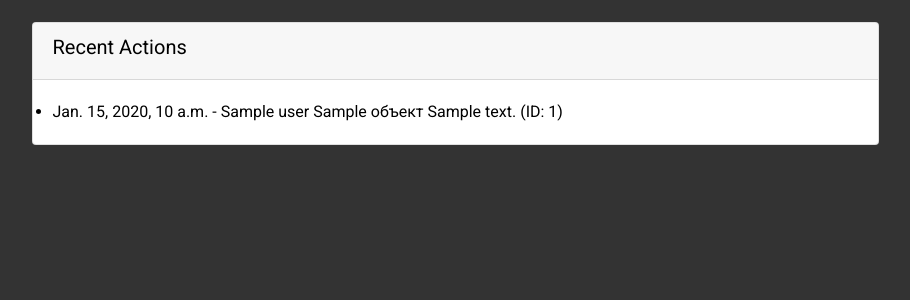
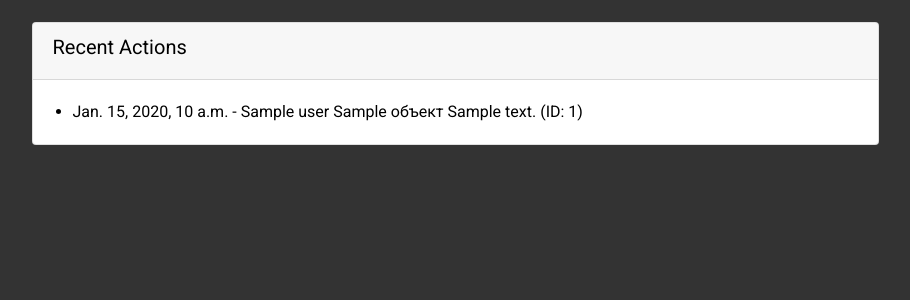
Before and after one commit to dev4ox/stars-start-lk, a Django app: template regSaitTest/registration/templates/custom_admin/dashboard.html in a window 1280 px wide. Shown: the part 396-696 px from the top of the page, without its empty margins (331-1241 px from the left). Run offline with Django 5.2, Linux system fonts and the light colour scheme; the template is opened without the code that fills it: most values are stand-ins (such as "Sample title", 1, 10 or a date in 2020); style sheets or scripts are compiled from the project's sources; some libraries are stand-ins or nearby versions.

Commit message:
edit style

```diff
--- a/regSaitTest/registration/static/css/style.scss
+++ b/regSaitTest/registration/static/css/style.scss
@@ -414,6 +414,9 @@ footer {
             font-size: 2rem;
             margin: 0;
         }
+        ul {
+            margin: 0 20px;
+        }
     }
 }
 
```
